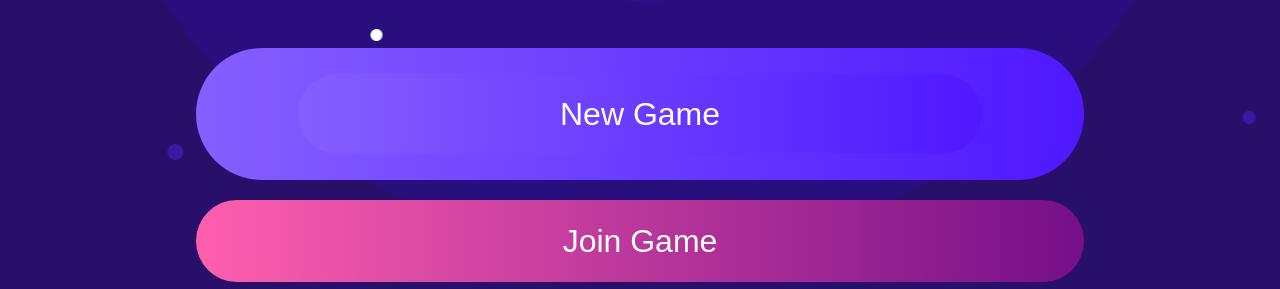
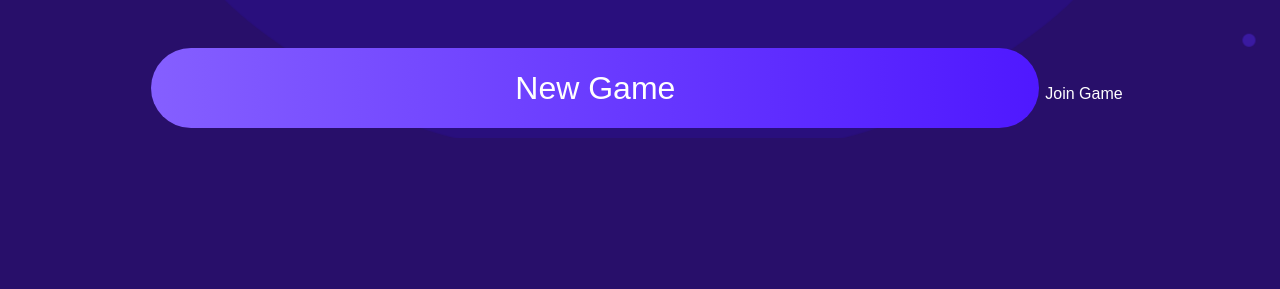
Before and after one commit to ravil-96/trivia-quack, a React app in the folder client/: page / in a window 1280 px wide. Shown: the part 995-1284 px from the top of the page. After the commit the page ends 1133 px from the top, so only its background shows below. Built offline with nearby package versions, Linux system fonts and the light colour scheme; a web font is replaced by a local one.

Commit message:
replace buttons with anchors

```diff
--- a/client/src/pages/Homepage/index.js
+++ b/client/src/pages/Homepage/index.js
@@ -9,8 +9,8 @@ const Homepage = () => {
       <img className="planet-left" src="../../images/planet-1.png" alt="Blue Planet" />
       <img className="planet-right" src="../../images/planet-2.png" alt="Orange Planet" />
       <div className="text-center">
-      <a className="new-game-button"><NewGame /></a>
-      <a className="join-game-button"><JoinGame /></a>
+      <NewGame />
+      <JoinGame />
       </div>
     </main>
   );
```
